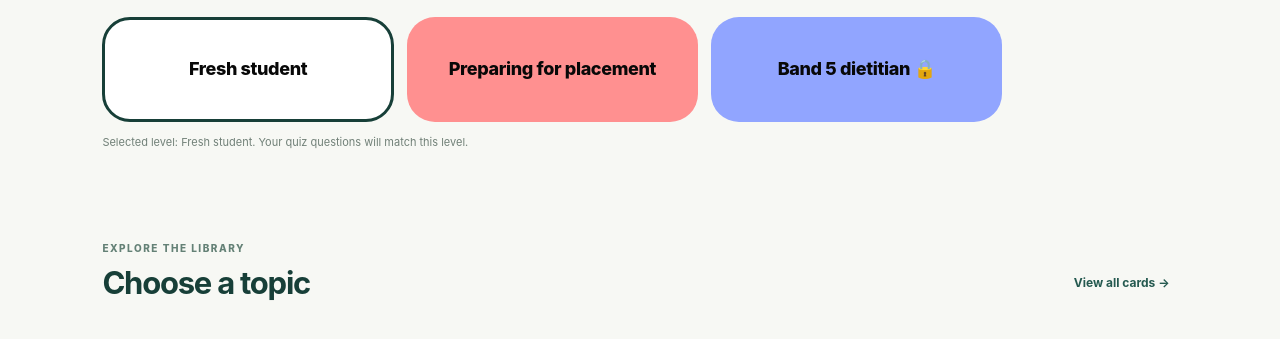
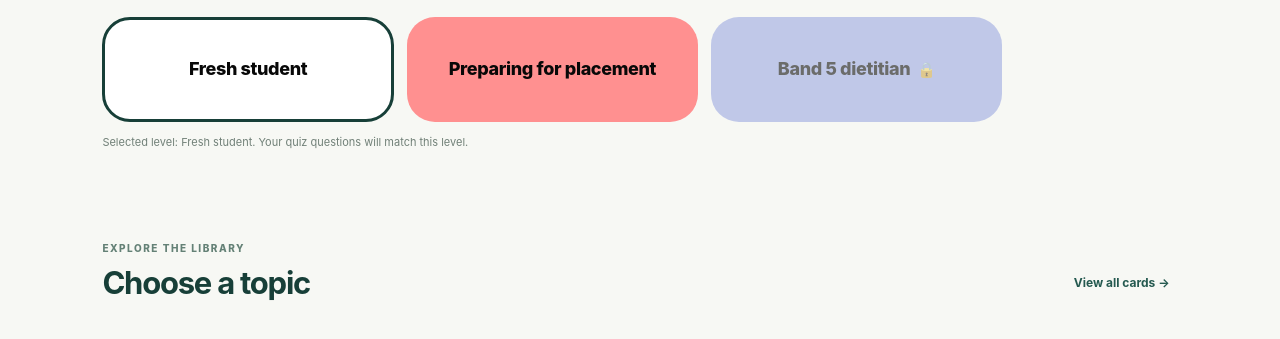
Before and after one commit to seamusC01/DieteticsDeck, a plain HTML site: page index.html in a window 1280 px wide. Shown: the part 705-1044 px from the top of the page. Drawn offline with Linux system fonts and the light colour scheme.

Commit message:
Style the locked Band 5 level

```diff
--- a/styles.css
+++ b/styles.css
@@ -134,3 +134,10 @@ main{min-height:65vh}.view{display:none}.view.active{display:block}.hero{positio
 .hint-control .button{font-size:10px;padding:8px 12px}
 .card-hint{margin:0;color:#718078;font-size:11px;line-height:1.5;max-width:460px}
 @media(max-width:520px){.flashcard-footer{align-items:flex-end}.hint-control{max-width:65%}.flashcard-footer>.button{flex-shrink:0}}
+
+
+/* Locked Band 5 learning level */
+.level-option.level-locked{position:relative;cursor:not-allowed;opacity:.58;filter:grayscale(.35);transform:none!important;box-shadow:none!important}
+.level-option.level-locked strong{display:flex;align-items:center;justify-content:center;gap:7px}
+.level-option .level-lock{display:inline!important;font-size:15px;line-height:1}
+.level-option.level-locked:hover{filter:grayscale(.35);box-shadow:none}
```
